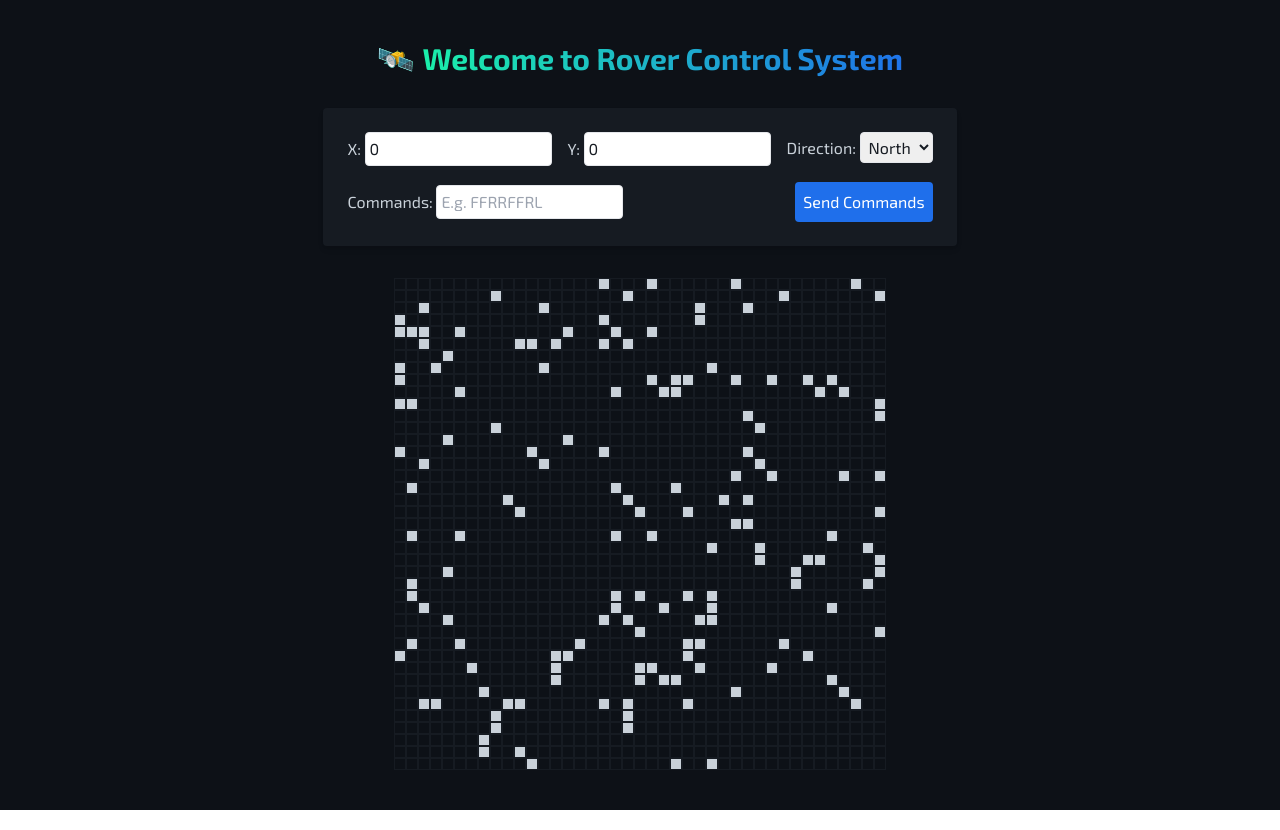
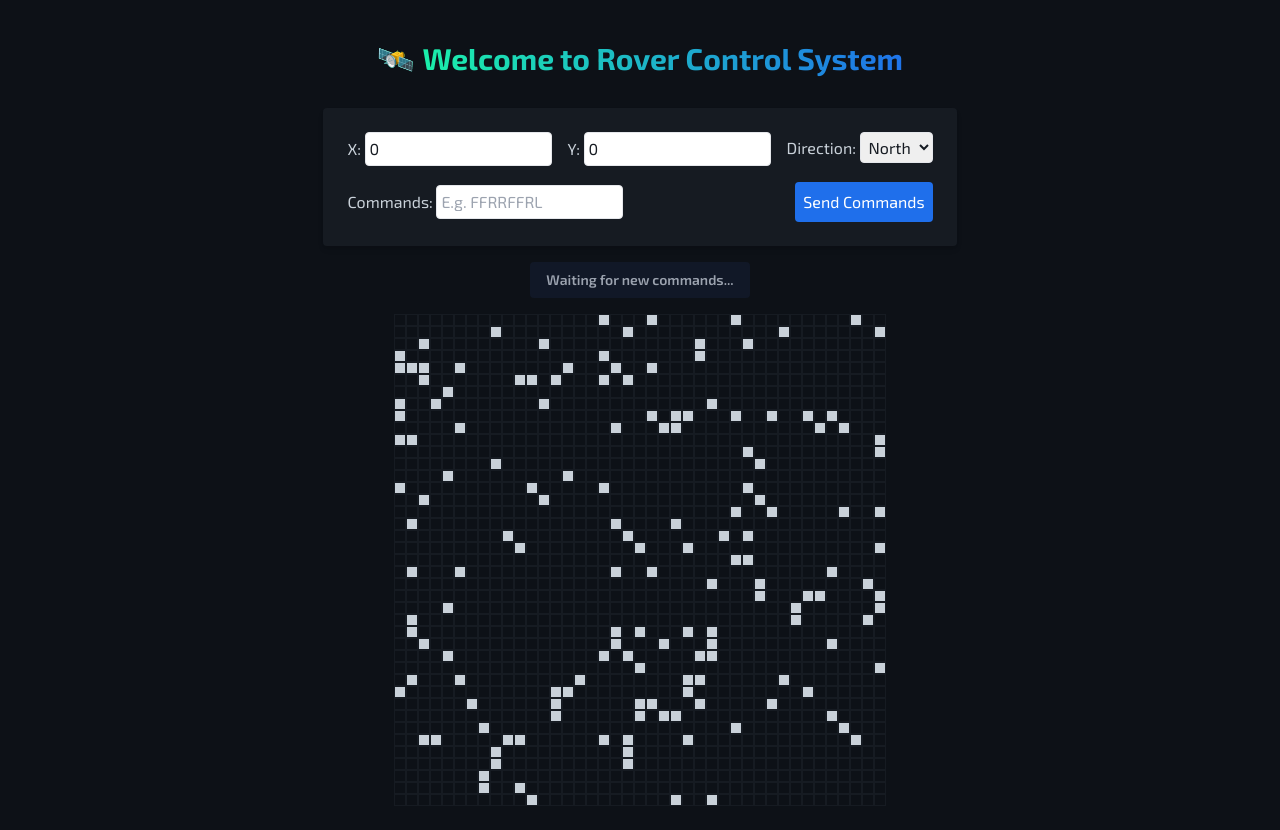
Before and after one commit to mmartincasas/kata-mars-rover-mission, a Vue app: page / in a window 1280 px wide. Built offline with nearby package versions, Linux system fonts and the light colour scheme.

Commit message:
Show status message on screen based on rover state

```diff
--- a/src/components/RoverMap.vue
+++ b/src/components/RoverMap.vue
@@ -1,5 +1,16 @@
 <template>
-  <div class="flex flex-col p-4">
+<div
+  class="mb-4 px-4 py-2 rounded text-sm font-semibold transition-all duration-300 text-center bg-gray-900"
+  :class="{
+    'text-gray-400': roverStatus === 'waiting',
+    'text-yellow-400 animate-pulse': roverStatus === 'executing',
+    'text-green-400': roverStatus === 'success',
+    'text-red-400 animate-shake': isErrorStatus
+  }"
+>
+  {{ statusMessage }}
+</div>
+  <div class="flex flex-col">
     <div
     v-for="(row, rowIndex) in map.grid"
     :key="rowIndex"
@@ -18,7 +29,7 @@
 
 <script lang="ts" setup>
 
-import { reactive, ref, watch } from 'vue'
+import { reactive, ref, watch, computed } from 'vue'
 import type { CommandInput } from '@/models/CommandInput'
 import { MAX_MAP_VALUE } from '@/constants/map'
 import { createEmptyMap } from '@/utils/mapFactory'
@@ -39,6 +50,30 @@ const map = ref(createEmptyMap(MAX_MAP_VALUE))
 const hasError = ref(false)
 const isSuccess = ref(false)
 
+const roverStatus = ref<
+  'waiting' |
+  'executing' |
+  'success' |
+  'errorAppearInObstacle' |
+  'errorObstacle' |
+  'errorLimits'
+>('waiting')
+
+const isErrorStatus = computed(() =>
+  ['errorAppearInObstacle', 'errorObstacle', 'errorLimits'].includes(roverStatus.value)
+)
+
+const statusMessage = computed(() => {
+  switch (roverStatus.value) {
+    case 'executing': return 'Executing commands...'
+    case 'success': return 'Mission accomplished!'
+    case 'errorAppearInObstacle': return 'The rover is on an obstacle. Please enter a new position.'
+    case 'errorLimits': return 'Execution aborted: The rover is out of bounds!'
+    case 'errorObstacle': return 'Execution aborted: An obstacle is blocking the path!'
+    default: return 'Waiting for new commands...'
+  }
+})
+
 watch(
   () => props.commandInput,
   (newCommands) => {
@@ -48,11 +83,12 @@ watch(
       hasError.value = false
 
       if(isObstacle(rover.x, rover.y)){
-        console.warn('The rover is on an obstacle. Enter a new position.')
+        roverStatus.value = 'errorAppearInObstacle'
         map.value.grid.forEach ((row) => row.forEach((cell) => (cell.hasRover = false)))
         return
       }
 
+      roverStatus.value = 'executing'
       drawRoverPosition()
       setTimeout(moveRover, 500)
     }
@@ -64,7 +100,6 @@ function getNewCommands (newCommands: CommandInput) {
   rover.y = newCommands.y
   rover.direction = newCommands.direction
   rover.commands = newCommands.commands
-  console.log('Rover received new commands:', rover)
 }
 
 function moveRover() {
@@ -100,7 +135,7 @@ function moveRover() {
 
         rover.x = currentX
         rover.y = currentY
-        console.warn('Rover is out of the limit! Staying in the last valid position.')
+        roverStatus.value = 'errorLimits'
         hasError.value = true
         return
       }
@@ -108,7 +143,7 @@ function moveRover() {
       if (isObstacle(rover.x, rover.y)){
         rover.x = currentX
         rover.y = currentY
-        console.warn('Obstacle ahead! Sequence stopped.')
+        roverStatus.value = 'errorObstacle'
         hasError.value = true
         return
       }
@@ -118,6 +153,7 @@ function moveRover() {
 
       if(index === rover.commands.length){
         isSuccess.value = true
+        roverStatus.value = 'success'
       }
 
       drawRoverPosition()
@@ -134,7 +170,6 @@ function isOutOfLimits (x: number, y: number){
 
 function isObstacle (x: number, y: number){
   const cell = map.value.grid[y]?.[x]
-  console.log(cell)
   return cell.isObstacle
 }
 
```
